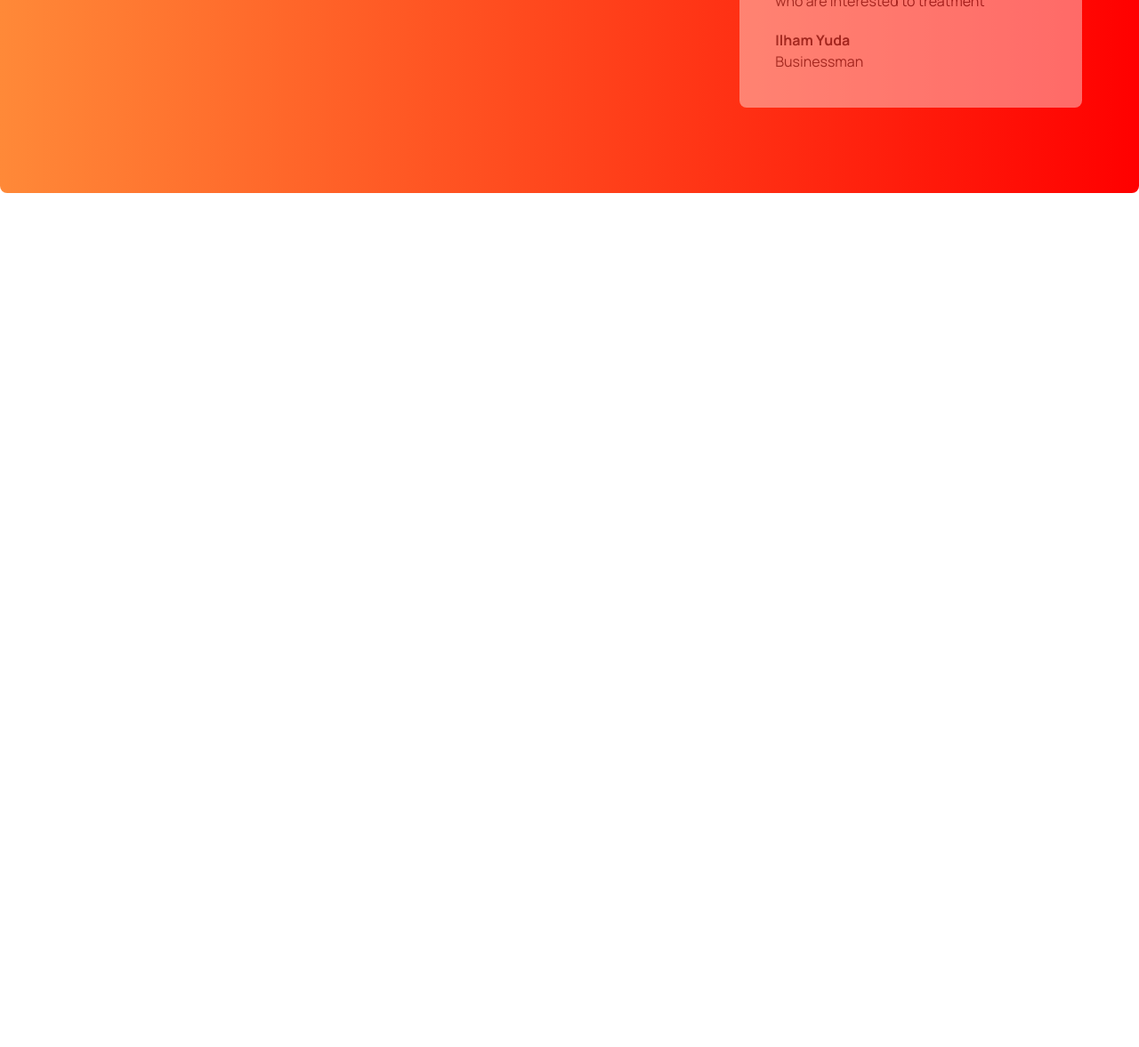
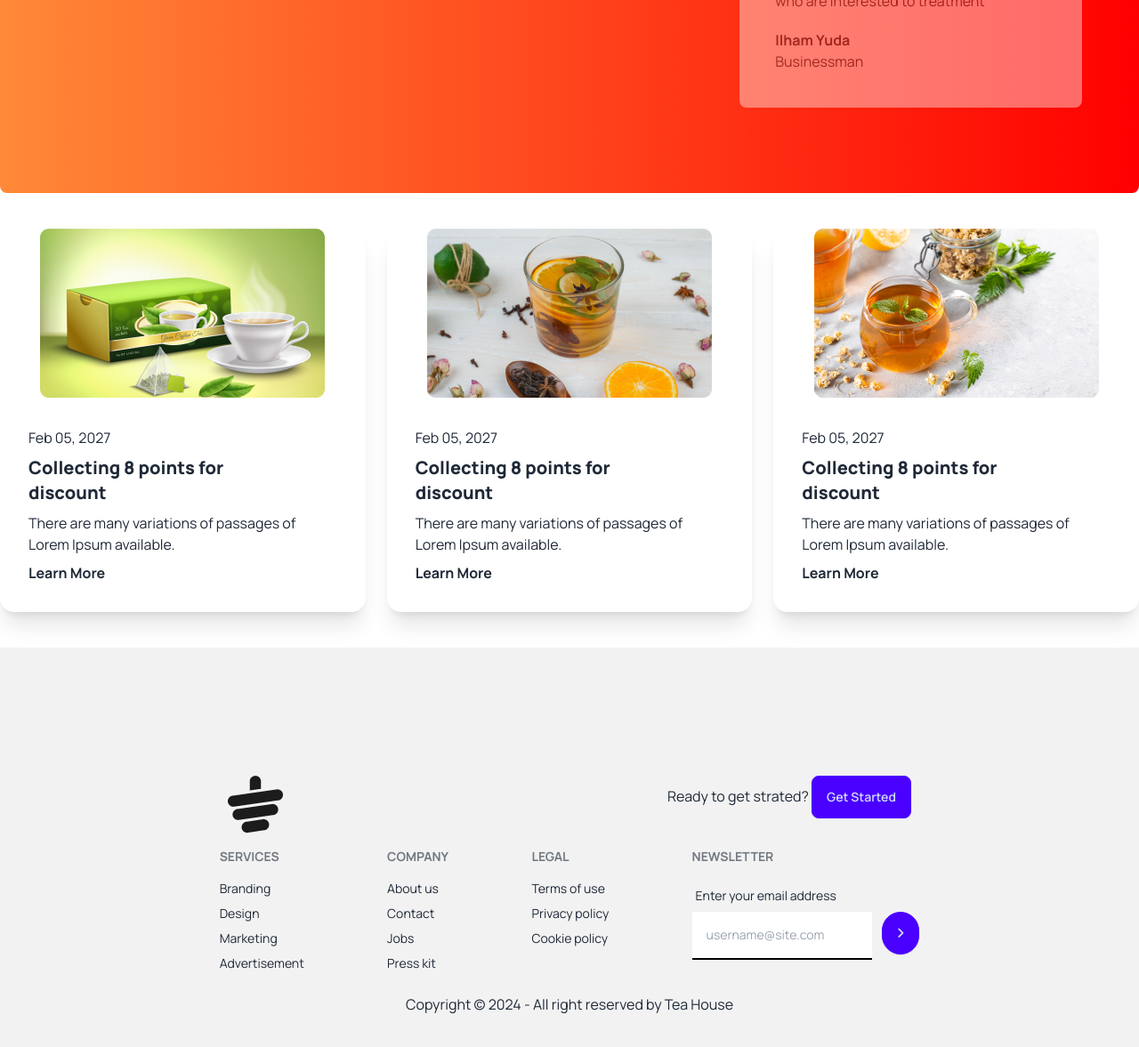
Before and after one commit to NAHID-BISWAS-ZIHAD/tea-house, a plain HTML site: page index.html in a window 1280 px wide. Shown: the part 2178-3355 px from the top of the page at 89% size. Before the commit the page ends 2435 px from the top, so only its background shows below. Drawn offline with nearby package versions, Linux system fonts and the light colour scheme.

Commit message:
insha Allah all done

```diff
--- a/index.html
+++ b/index.html
@@ -115,7 +115,7 @@
             </div>
         </section>
         <!-- great tea and fresh tea section -->
-        <section class="mt-10 mb-10 space-y-10 flex flex-col md:flex-row gap-12">
+        <section class="mt-10 mb-10 space-y-10 flex flex-col md:flex-row gap-12 items-center">
             <div class="grid gap-8 grid-cols-1 lg:grid-cols-2 flex-1">
                 <div class="h-36 bg-gradient-to-r from-red-100 to-amber-100 rounded-lg"></div>
                 <div class="row-span-2 bg-[#e6a6231a] flex justify-center items-center rounded-lg px-8 py-12">
@@ -129,9 +129,12 @@
             <div class="space-y-5 flex-1">
                 <h1 class="text-5xl font-extrabold">
                     Great Tea, Freshly <br>
-                     Presented
+                    Presented
                 </h1>
-                <p>The meaning of gong cha is chanese is to provide the best tea to emperor from all possessions . It represents the highest quality and self expectation. Establishing in 2006, Gong cha had been deeply appreciated by its custoers  because of good words of mouth and unique customized service orginated from Taiwan.</p>
+                <p>The meaning of gong cha is chanese is to provide the best tea to emperor from all possessions . It
+                    represents the highest quality and self expectation. Establishing in 2006, Gong cha had been deeply
+                    appreciated by its custoers because of good words of mouth and unique customized service orginated
+                    from Taiwan.</p>
                 <h4 class="font-extrabold">Unique Taste</h4>
                 <p>A Unique and different style from other teapots gives a luxurious and minimalist impression</p>
                 <h4 class="font-extrabold">Premium Quality</h4>
@@ -139,42 +142,126 @@
             </div>
         </section>
         <!-- meet our super clients -->
-        <section class="mt-10 mb-10 bg-gradient-to-r from-[#FF8938] to-[#F00] px-16 py-24 flex flex-col md:flex-row gap-14 items-center justify-center rounded-lg">
+        <section
+            class="mt-10 mb-10 bg-gradient-to-r from-[#FF8938] to-[#F00] px-5 py-5 lg:px-16 lg:py-24 flex flex-col md:flex-row gap-14 items-center justify-center rounded-lg">
             <div class="space-y-5 pr-16">
                 <h2 class="text-5xl font-extrabold">
                     Meet Our Super
                     <br>
                     Clients
                 </h2>
-                <p class="font-medium">There are many variations of passages of Lorem Ipsum available, but the majority have suffered alteration in some form, by injected humour, or randomised words which don't look even slightly believable. </p>
+                <p class="font-medium">There are many variations of passages of Lorem Ipsum available, but the majority
+                    have suffered alteration in some form, by injected humour, or randomised words which don't look even
+                    slightly believable. </p>
                 <div class="btn btn-primary">Show All</div>
             </div>
             <div class="relative">
                 <div class="bg-white mb-16 p-10 relative rounded-lg opacity-40 z-10">
                     <img class="absolute -top-5 -left-5" src="images/client.png" alt="">
-                    <p class="pb-5">We are providing the best and suitable home insurance services for the people who are interested to treatment</p>
+                    <p class="pb-5">We are providing the best and suitable home insurance services for the people who
+                        are interested to treatment</p>
                     <h4 class="font-bold">Ilham Yuda</h4>
                     <p>Businessman</p>
                 </div>
                 <div class="bg-white p-10 absolute top-28 lg:-left-28 lg:w-[440px] rounded-lg z-20">
                     <img class="absolute -top-5 -left-5" src="images/client.png" alt="">
-                    <p class="pb-5">We are providing the best and suitable home insurance services for the people who are interested to treatment</p>
+                    <p class="pb-5">We are providing the best and suitable home insurance services for the people who
+                        are interested to treatment</p>
                     <h4 class="font-bold">Ilham Yuda</h4>
                     <p>Businessman</p>
                 </div>
                 <div class="bg-white p-10 relative rounded-lg opacity-40 z-10">
                     <img class="absolute -top-5 -left-5" src="images/client.png" alt="">
-                    <p class="pb-5">We are providing the best and suitable home insurance services for the people who are interested to treatment</p>
+                    <p class="pb-5">We are providing the best and suitable home insurance services for the people who
+                        are interested to treatment</p>
                     <h4 class="font-bold">Ilham Yuda</h4>
                     <p>Businessman</p>
                 </div>
             </div>
 
         </section>
+        <!-- news and event section -->
+        <section>
+            <div class="grid grid-cols-1 md:grid-cols-2 lg:grid-cols-3 gap-6">
+                <div class="card shadow-xl">
+                    <figure><img src="images/news-1.png"
+                            alt="Shoes" /></figure>
+                    <div class="card-body">
+                        <p>Feb 05, 2027</p>
+                        <h2 class="card-title font-extrabold">Collecting 8 points for <br> discount</h2>
+                        <p>There are many variations of passages of Lorem Ipsum available.</p>
+                        <p class="font-bold">Learn More</p>
+                    </div>
+                </div>
+                <div class="card shadow-xl">
+                    <figure><img src="images/news-2.png"
+                            alt="Shoes" /></figure>
+                    <div class="card-body">
+                        <p>Feb 05, 2027</p>
+                        <h2 class="card-title font-extrabold">Collecting 8 points for <br> discount</h2>
+                        <p>There are many variations of passages of Lorem Ipsum available.</p>
+                        <p class="font-bold">Learn More</p>
+                    </div>
+                </div>
+                <div class="card shadow-xl">
+                    <figure><img src="images/news-3.png"
+                            alt="Shoes" /></figure>
+                    <div class="card-body">
+                        <p>Feb 05, 2027</p>
+                        <h2 class="card-title font-extrabold">Collecting 8 points for <br> discount</h2>
+                        <p>There are many variations of passages of Lorem Ipsum available.</p>
+                        <p class="font-bold">Learn More</p>
+                    </div>
+                </div>
+            </div>
+        </section>
     </main>
-    <footer>
-
-    </footer>
+    <footer class="md:px-52 md:py-32 bg-base-200 text-base-content mt-10 text-center">
+        <div class="flex justify-between flex-col md:flex-row my-4 px-12">
+            <img class="" src="images/cup.png" alt="">
+            <div class="">
+                <span>Ready to get strated?</span>
+                <button class="btn btn-primary">Get Started</button>
+            </div>
+        </div>
+  <div class="footer">
+    <nav class="mx-auto">
+        <header class="footer-title">Services</header>
+        <a class="link link-hover">Branding</a>
+        <a class="link link-hover">Design</a>
+        <a class="link link-hover">Marketing</a>
+        <a class="link link-hover">Advertisement</a>
+      </nav>
+      <nav class="mx-auto">
+        <header class="footer-title">Company</header>
+        <a class="link link-hover">About us</a>
+        <a class="link link-hover">Contact</a>
+        <a class="link link-hover">Jobs</a>
+        <a class="link link-hover">Press kit</a>
+      </nav>
+      <nav class="mx-auto">
+        <header class="footer-title">Legal</header>
+        <a class="link link-hover">Terms of use</a>
+        <a class="link link-hover">Privacy policy</a>
+        <a class="link link-hover">Cookie policy</a>
+      </nav>
+      <form class="mx-auto">
+        <header class="footer-title">Newsletter</header>
+        <fieldset class="form-control w-full">
+          <label class="label">
+            <span class="label-text">Enter your email address</span>
+          </label>
+          <div class="join gap-3">
+            <input type="text" placeholder="username@site.com" class="border-b-2 border-black outline-none p-4 " />
+            <button class="btn btn-primary rounded-full"><i class="fa-solid fa-angle-right"></i></button>
+          </div>
+        </fieldset>
+      </form>
+  </div>
+  <aside class="text-center mt-6">
+    <p>Copyright © 2024 - All right reserved by Tea House</p>
+  </aside>
+</footer>
 </body>
 
 </html>
```
